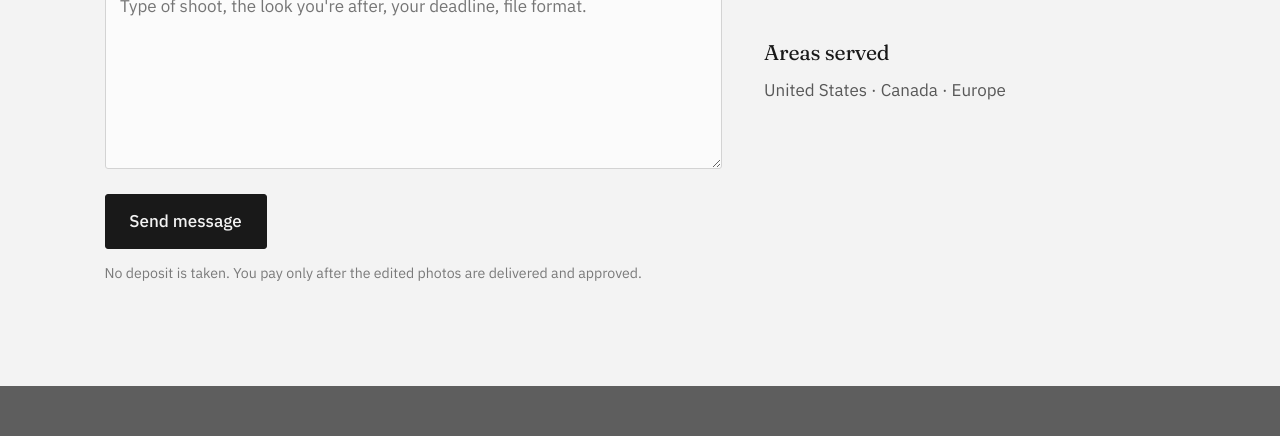
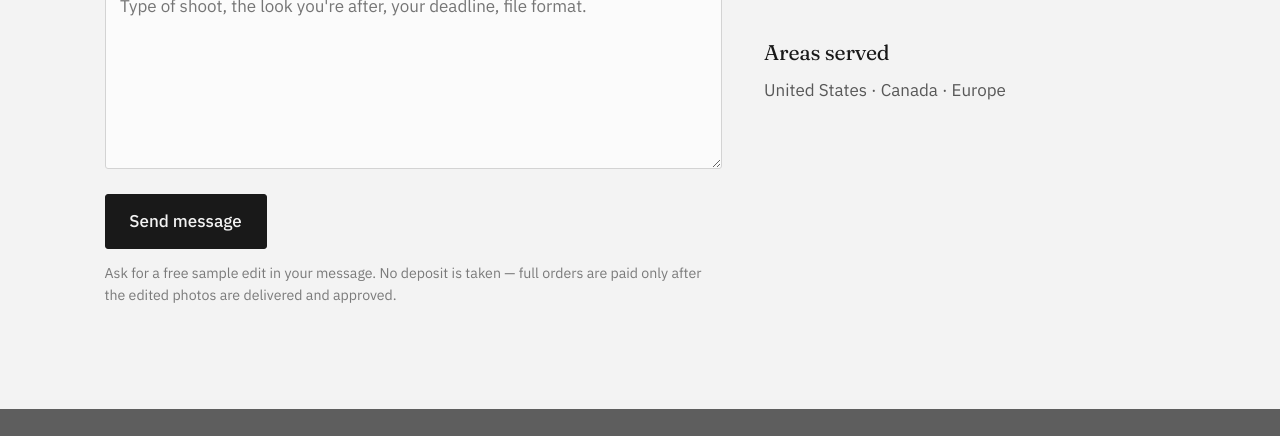
Before and after one commit to iamHarinda/iamharinda_com, an Astro site: page /contact in a window 1280 px wide. Shown: the part 837-1273 px from the top of the page. Built offline with nearby package versions, Linux system fonts and the light colour scheme; Astro itself is replaced by a stand-in of ours.

Commit message:
auto: contact.astro
Co-Authored-By: Claude Sonnet 5 <noreply@anthropic.com>

```diff
--- a/src/pages/contact.astro
+++ b/src/pages/contact.astro
@@ -85,8 +85,9 @@ const jsonLd = [
 
             <button class="btn" type="submit">Send message</button>
             <p class="form-note">
-              No deposit is taken. You pay only after the edited photos are
-              delivered and approved.
+              Ask for a free sample edit in your message. No deposit is taken —
+              full orders are paid only after the edited photos are delivered and
+              approved.
             </p>
           </form>
         </div>
```
